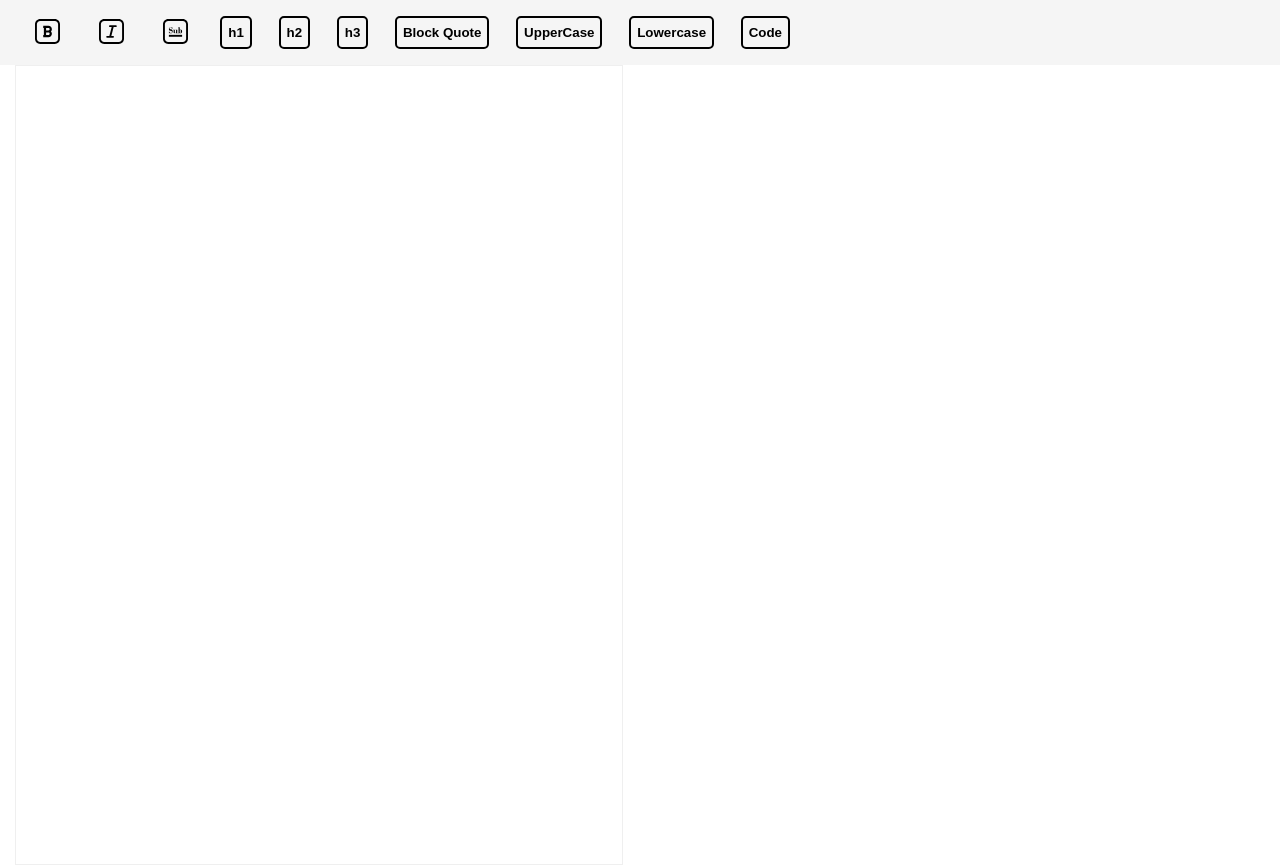
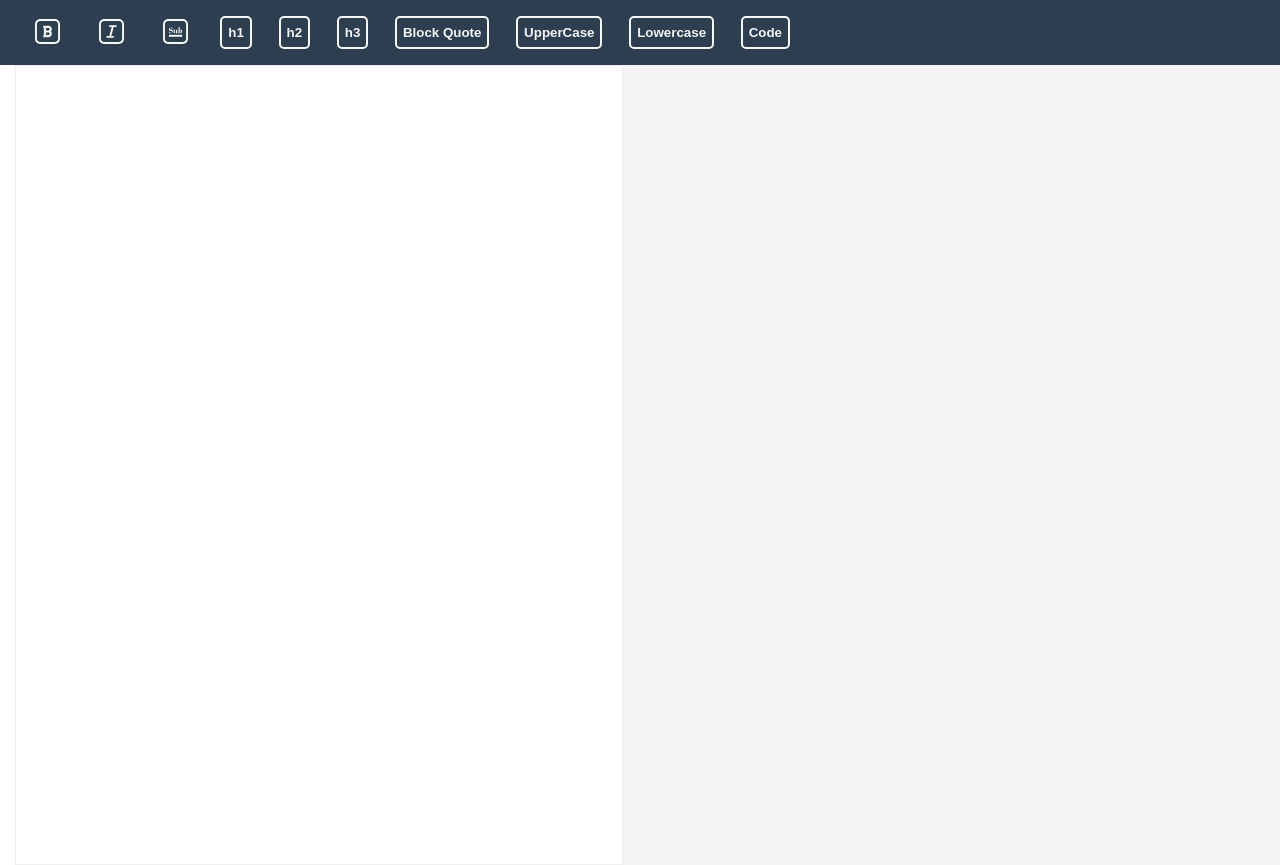
Before and after one commit to saptaksengupta/react-markdown, a React (Create React App) app: page / in a window 1280 px wide. Built offline with nearby package versions, Linux system fonts and the light colour scheme.

Commit message:
[master] minor color adjustments 🎨

```diff
--- a/src/components/Header/Header.tsx
+++ b/src/components/Header/Header.tsx
@@ -14,7 +14,7 @@ const StyledHeaderContainer = styled.div`
   flex-direction: row;
   justify-content: flex-start;
   align-items: center;
-  background: whitesmoke;
+  background: #2c3e50;
   padding: 1em;
   position: fixed;
   top: 0;
--- a/src/components/Header/header.module.scss
+++ b/src/components/Header/header.module.scss
@@ -6,7 +6,8 @@
 .textBtn {
     cursor: pointer;
     height: 2.5em;
-    border: 2px solid black!important;
+    border: 2px solid whitesmoke!important;
     border-radius: 5px;
     font-weight: 700;
+    color: whitesmoke;
 }
--- a/src/components/Viewer/Viewer.tsx
+++ b/src/components/Viewer/Viewer.tsx
@@ -11,6 +11,7 @@ const StyledViewerContainer = styled.pre`
   padding: 1em;
   justify-content: flex-start;
   margin: 0;
+  background: #f3f3f3;
 `;
 
 const StyledViewer = styled.pre`
--- a/src/components/Viewer/viewer.module.scss
+++ b/src/components/Viewer/viewer.module.scss
@@ -1,5 +1,5 @@
 code {
-    background: #f9f9f9;
+    background: #e4dada;
     padding: 0.5em;
     border-radius: 5px;
     flex: 1;
--- a/src/styled/Icons.tsx
+++ b/src/styled/Icons.tsx
@@ -11,7 +11,7 @@ export const BoldIcon = ({ height, width, isActive }: any) => {
       enableBackground="new 0 0 392.619 392.619"
       height={height}
       width={width}
-      fill={isActive ? 'white' : 'black'}
+      fill={isActive ? 'white' : 'whitesmoke'}
       style={{background: isActive ? 'blue' : 'none'}}
     >
       <g>
@@ -57,7 +57,7 @@ export const ItalicIcon = ({ height, width, isActive }: any) => {
       viewBox="0 0 392.619 392.619"
       enableBackground="new 0 0 392.619 392.619"
       height={height}
-      fill={isActive ? 'white' : 'black'}
+      fill={isActive ? 'white' : 'whitesmoke'}
       style={{background: isActive ? 'blue' : 'none'}}
     >
       <g>
@@ -102,7 +102,7 @@ export const UnderlineIcon = ({ height, width, isActive }: any) => {
       viewBox="0 0 392.621 392.621"
       enableBackground="new 0 0 392.621 392.621"
       height={height}
-      fill={isActive ? 'white' : 'black'}
+      fill={isActive ? 'white' : 'whitesmoke'}
       style={{background: isActive ? 'blue' : 'none'}}
     >
       <g>
```
